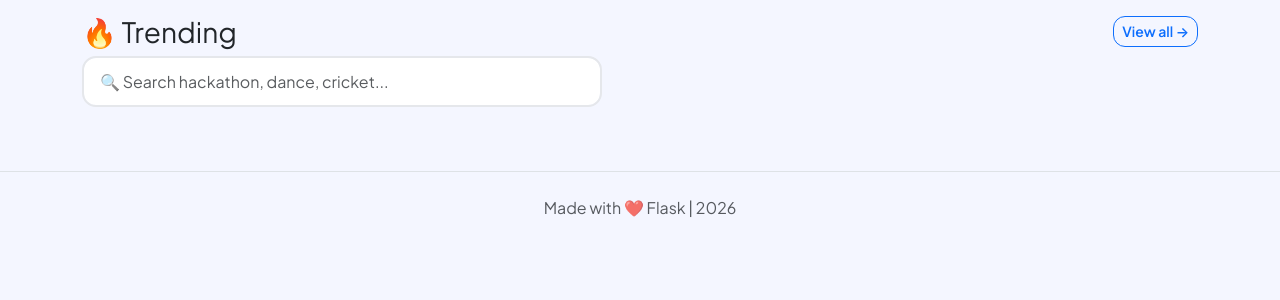
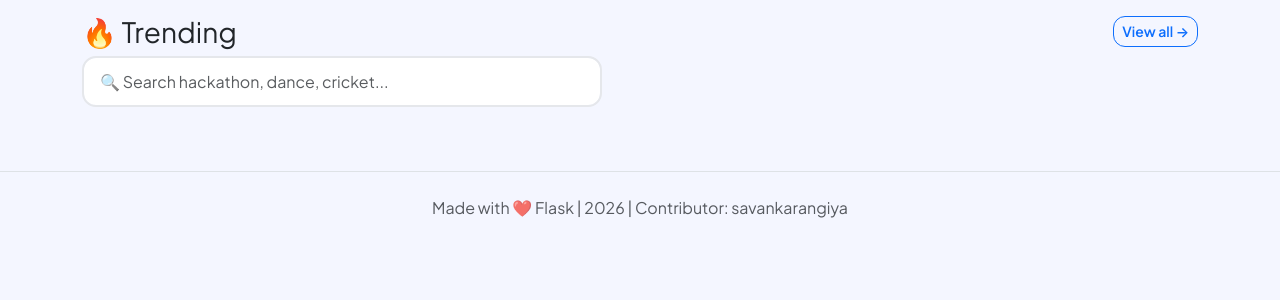
Before and after one commit to priyanshuprajapati987/college-event-registration-flask, a Flask app: page / in a window 1280 px wide. Shown: the part 407-707 px from the top of the page. Run offline with Flask 3, Linux system fonts and the light colour scheme; the visitor is signed in with stand-in values (Sample User, id 1); data that the repository does not hold is empty; some libraries are stand-ins or nearby versions.

Commit message:
feat: add contributor credit in footer

```diff
--- a/app/templates/base.html
+++ b/app/templates/base.html
@@ -32,7 +32,7 @@ try{if(localStorage.getItem('theme')==='dark')document.documentElement.setAttrib
 {% with m=get_flashed_messages(with_categories=true) %}{% if m %}{% for c,t in m %}
 <div class="alert alert-{{c}} alert-dismissible fade show">{{t}}<button class="btn-close" data-bs-dismiss="alert"></button></div>{% endfor %}{% endif %}{% endwith %}
 {% block content %}{% endblock %}</div>
-<footer class="text-center text-muted py-4 mt-5 border-top">Made with ❤️ Flask | 2026</footer>
+<footer class="text-center text-muted py-4 mt-5 border-top">Made with ❤️ Flask | 2026 | Contributor: savankarangiya</footer>
 <script src="https://cdn.jsdelivr.net/npm/bootstrap@5.3.3/dist/js/bootstrap.bundle.min.js"></script>
 <script src="{{ url_for('static', filename='js/main.js') }}"></script>
 {% block scripts %}{% endblock %}
```
